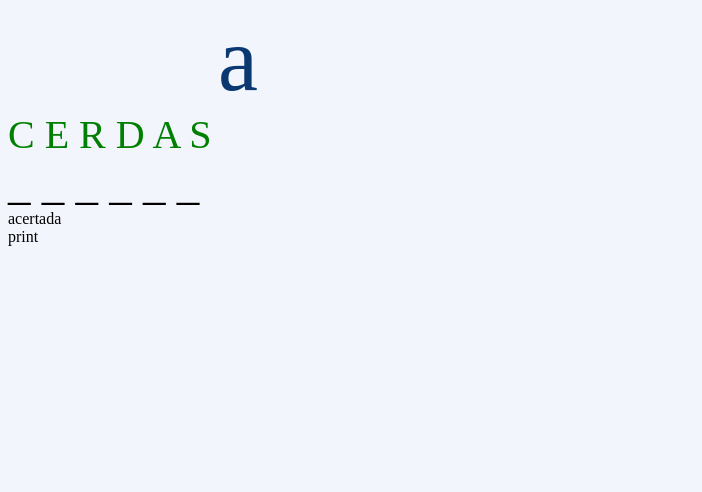
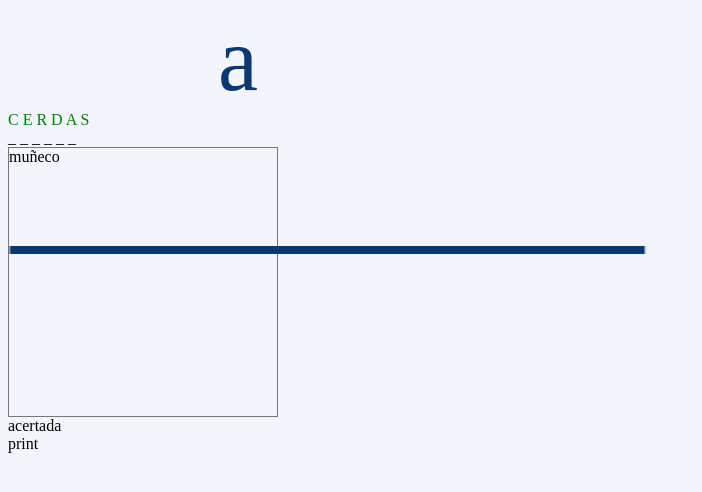
Before and after one commit to Fabioarellano/challenger2-oracle-game-ahorcado, a plain HTML site: page index.html in a window 1280 px wide. Shown: the whole page, without its empty margins (0-702 px from the left). Drawn offline with Linux system fonts and the light colour scheme.

Commit message:
Agrega imagenes de los estados del ahorcado. el juego ya es modo grafico y funcional. Pendiente mejorar diseño

```diff
--- a/index.css
+++ b/index.css
@@ -12,7 +12,7 @@ body {
 
 #letra{
 
-    font-size: 40px;
+    font-size: 16px;
     /* background:red; */
     color: green;
 
@@ -22,7 +22,28 @@ body {
 }
 
 #frase{
-    font-size: 45px;
+    font-size: 16px;
     text-decoration-line:none;
     float: buttom;
 }
+
+#hombre {
+    max-width: 100%;
+    max-height: 100%;
+    width: 16.75rem;
+    height:16.75rem;
+    border:solid 1px #777 ;
+    background-image: white;
+    display: inline-block;
+}
+
+#home::after{
+    content:"Hombre ahorcado";
+}
+
+#dibujarHombre{
+    width: 50vw;
+    text-align: center;
+    margin-top:5rem;
+    margin-bottom: 5rem;
+}
--- a/index.html
+++ b/index.html
@@ -19,6 +19,10 @@
       <div id="frase">
         texto
       </div>
+      <div id="hombre" >
+        muñeco
+        <img src="imagenes/00.png" alt="Juego del ahorcado" id="dibujarHombre">
+      </div>
       <div id="colocaletraAcertada">
         acertada
       </div>
--- a/juego.js
+++ b/juego.js
@@ -1,41 +1,46 @@
 //Definir variables
 let palabraSeleccionada;
-let vidas = 3;
+let vidas = 6;
 let letraDigitada;
 let arregloLetraDigitada = [];
 let palab="";
 let PalabrasAcertadas= 0;
-//let word=[];
 let PalabraAdi;
+
+const dibujAhorcado = document.getElementById("dibujarHombre")
+//inicia con la base de la ahoracado
+dibujAhorcado.src= "imagenes/0" + vidas + ".png";
+
 
 const terminarJuego=()=>{
     document.removeEventListener('keydown', letraPulsada);
 };
 
 const mostarLetraAcertada= letra=>{
-
     document.getElementById("colocaletraAcertada").innerHTML = letra
 }
 
+//disminuir el numero de vidas establecidas
 const letraIncorrecta = ()=>{
-    vidas--; //disminuir el numero de vidas establecidas
+    vidas--;
+    console.log(vidas);
+    dibujAhorcado.src= "imagenes/0" + vidas + ".png";
+    console.log(dibujAhorcado.src);
+
+
     console.log("Vidas Restantes: " + vidas);
     if (vidas===0) {
         terminarJuego();
-        alert("Perdiste: Fin del juego")
+        alert("Perdiste: Fin del juego :-( 🤪")
     }
 }
 
 const colocarLetras = letra=>{
-    //console.log(palabraSeleccionada);
     let gion="";
-
     for (let index = 0; index < letra.length; index++) {
-
         gion += letra[index] + " ";
     }
     document.getElementById("frase").innerHTML = gion;
-    //PalabraAdi = gion;
 };
 
 const letraCorrecta = letra=>{
@@ -48,42 +53,33 @@ const letraCorrecta = letra=>{
             console.log(palabra[index] + " indice: " + index + " Aciertos: " + PalabrasAcertadas);
         }
         else{
-            word= word +  PalabraAdi[index * 2] + " ";
+            word= word +  PalabraAdi[index * 2] + " ";//mejorar la impresion grafica
         }
     }
     PalabraAdi = word;
-    alert(PalabraAdi.length);
+    //alert(PalabraAdi.length);
     mostarLetraAcertada(PalabraAdi); //verificar no funciona
     colocarLetras(PalabraAdi);
-    //console.log("parcial: " + word);
     //terminar juego si las PalabrasAcertadas es igual a la longitud de la palabra
     if(PalabrasAcertadas=== palabra.length) {
-        alert("Ganaste, la palabra es: "+ word);
+        alert("Ganaste 😀, la palabra es: "+ word);
         for (let index = 0; index < word.length; index++) {
-
             console.log(word[index]);
-
         }
         terminarJuego();
     }
 }
 
-
 //determinar si la letra es correcta o no pertenece a la palabra a adivinar
 //tambien, la letra digitada se ingresa al arreglo de letras digitadas.
 const letrasIngresadas = letra => {
     if(palabraSeleccionada.includes(letra)) {
-        //letraCorrecta(letra);
         console.log("Letra correcta: " + letra);
         letraCorrecta(letra);
-        //recorrer palabraSeleccionada para saber, cuantas letras correctas hay en ella, y guardar la posicion
-        //para luego imprimir.
     } else {
-        //letraErrada();
         console.log("letra errada: " + letra);
         letraIncorrecta(letra);
     }
-    //addLetter(letter);
     arregloLetraDigitada.push(letra);
     console.log(arregloLetraDigitada);
 };
@@ -91,36 +87,24 @@ const letrasIngresadas = letra => {
 //Detectar la letra pulsada por teclado
 const letraPulsada = event => {
     let letraDigitada = event.key.toUpperCase();
-
-    //if(letraDigitada.match(/^[a-zñ]$/i) && !usedLetters.includes(letraDigitada)) {
-        //falta ingresar letra digitada al arreglo con letterInput ojojojo
         if(letraDigitada.match(/^[a-z]$/i) && !arregloLetraDigitada.includes(letraDigitada) ) {
-        //letterInput(letraDigitada);
             palab = palab + " " + letraDigitada;
-            //console.log(letraDigitada);
             document.getElementById("colocaletra").innerHTML= palab;
             letrasIngresadas(letraDigitada);
         };
 };
 
-
 const colocarLetra = ()=>{
-    //console.log(palabraSeleccionada);
     let pal="";
     console.log(palabraSeleccionada.length);
     palabraSeleccionada.forEach(letra =>{
         pal += letra+" ";
-      //  console.log(letra);
         document.getElementById("letra").innerHTML = pal;
     });
-    //  console.log(_letra);
-    // document.getElementById("letra").innerHTML = _letra;
  };
 
 const colocarGuionPalabra = ()=>{
-    //console.log(palabraSeleccionada);
     let gion="";
-    //console.log(palabraSeleccionada.length);
     palabraSeleccionada.forEach(() => {
         gion += "_ ";
      });
@@ -139,4 +123,5 @@ const selectAleatorioPalabra = () => {
 selectAleatorioPalabra();
 colocarLetra();
 colocarGuionPalabra();
+
 document.addEventListener('keydown', letraPulsada);
```
Also changed, not shown: imagenes/00.png (added), imagenes/01.png (added), imagenes/02.png (added), imagenes/03.png (added), imagenes/04.png (added), imagenes/05.png (added), imagenes/06.png (added), imagenes/060.png (added).
